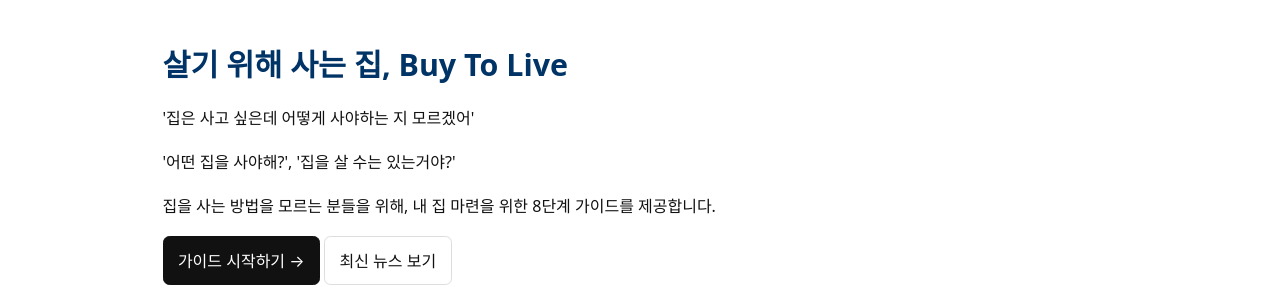
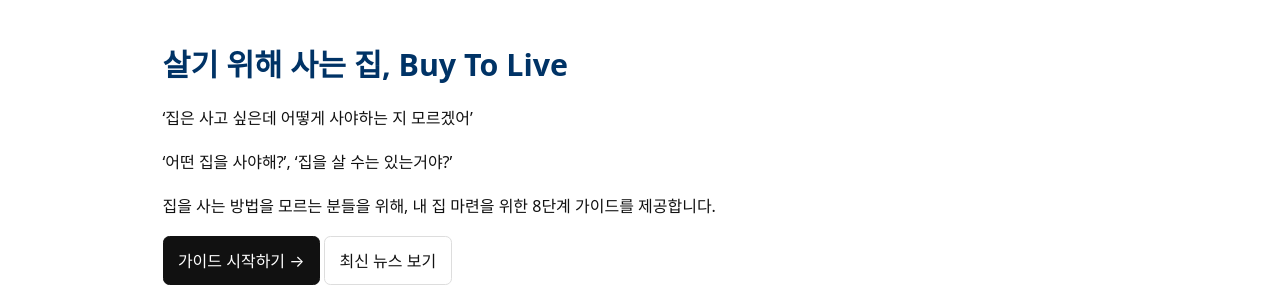
Before and after one commit to kimkisaa/land, a Jekyll site: the page built from index.html, in a window 1280 px wide. Shown: the part 152-452 px from the top of the page. Built offline with Jekyll 4.4.1, drawn with Linux system fonts in a browser that asks for light colours.

```diff
--- a/index.html
+++ b/index.html
@@ -7,8 +7,8 @@ title: BuyToLive
   <!-- 브랜드명 + 슬로건 -->
   <h1>살기 위해 사는 집, <span style="white-space:nowrap;">Buy To Live</span></h1>
 
-  <p>'집은 사고 싶은데 어떻게 사야하는 지 모르겠어'</p>
-  <p>'어떤 집을 사야해?', '집을 살 수는 있는거야?'</p>
+  <p>‘집은 사고 싶은데 어떻게 사야하는 지 모르겠어’</p>
+  <p>‘어떤 집을 사야해?’, ‘집을 살 수는 있는거야?’</p>
 
   <p>집을 사는 방법을 모르는 분들을 위해, 내 집 마련을 위한 8단계 가이드를 제공합니다.</p>
 
```
